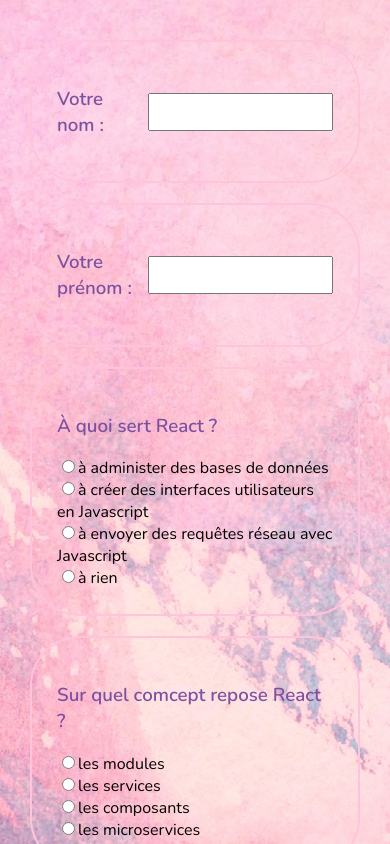
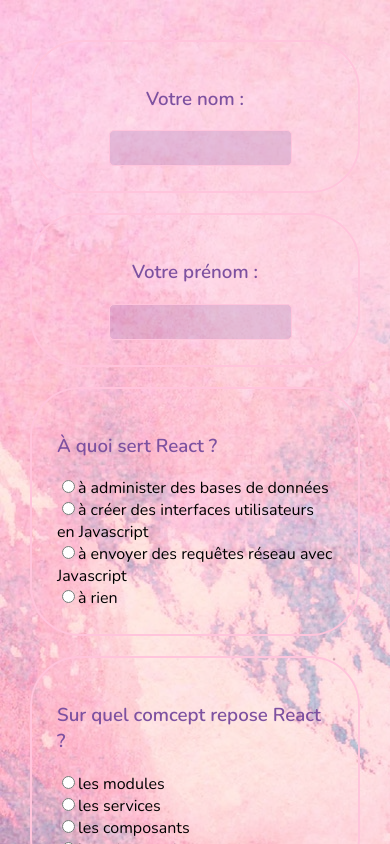
Before and after one commit to Le-TRex/evalD21, a React (Create React App) app: page / in a window 390 px wide. Shown: the top 844 px of the page. Built offline with nearby package versions, Linux system fonts and the light colour scheme.

Commit message:
:iphone: fix text input display for mobile

```diff
--- a/src/stylesheets/question.css
+++ b/src/stylesheets/question.css
@@ -1,3 +1,12 @@
+@media screen and (max-width: 500px)
+{
+    .inputTypeText {
+        display: flex;
+        flex-direction: column;
+        /*align-items: center;*/
+    }
+}
+
 .form-question {
     border: 2px solid #ffc4dc;
     border-radius: 50px;
@@ -5,7 +14,7 @@
     margin-top: 10px;
     margin-bottom: 10px;
 }
-/*TODO mobile flex-direction column et pas de margin-left sur input*/
+
 .inputTypeText {
     display: flex;
     align-items: center;
@@ -14,6 +23,10 @@
 .inputTypeText > input {
     height: 32px;
     margin-left: 10px;
+    color: #7d51a0;
+    background-color: rgba(125, 81, 160, 0.2);
+    border: 1px solid #ffc4dc;
+    border-radius: 5px;
 }
 
 h3 {
```
